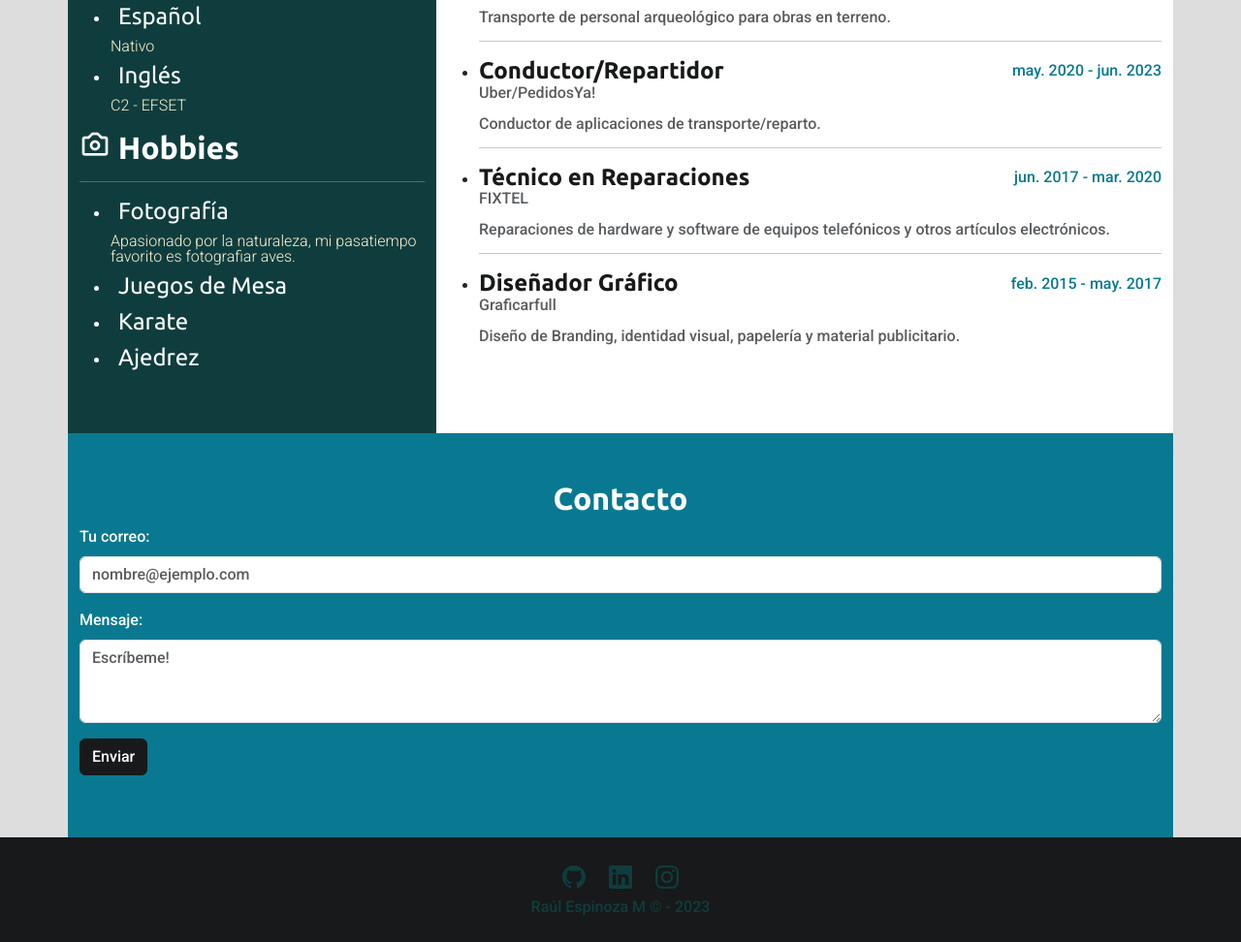
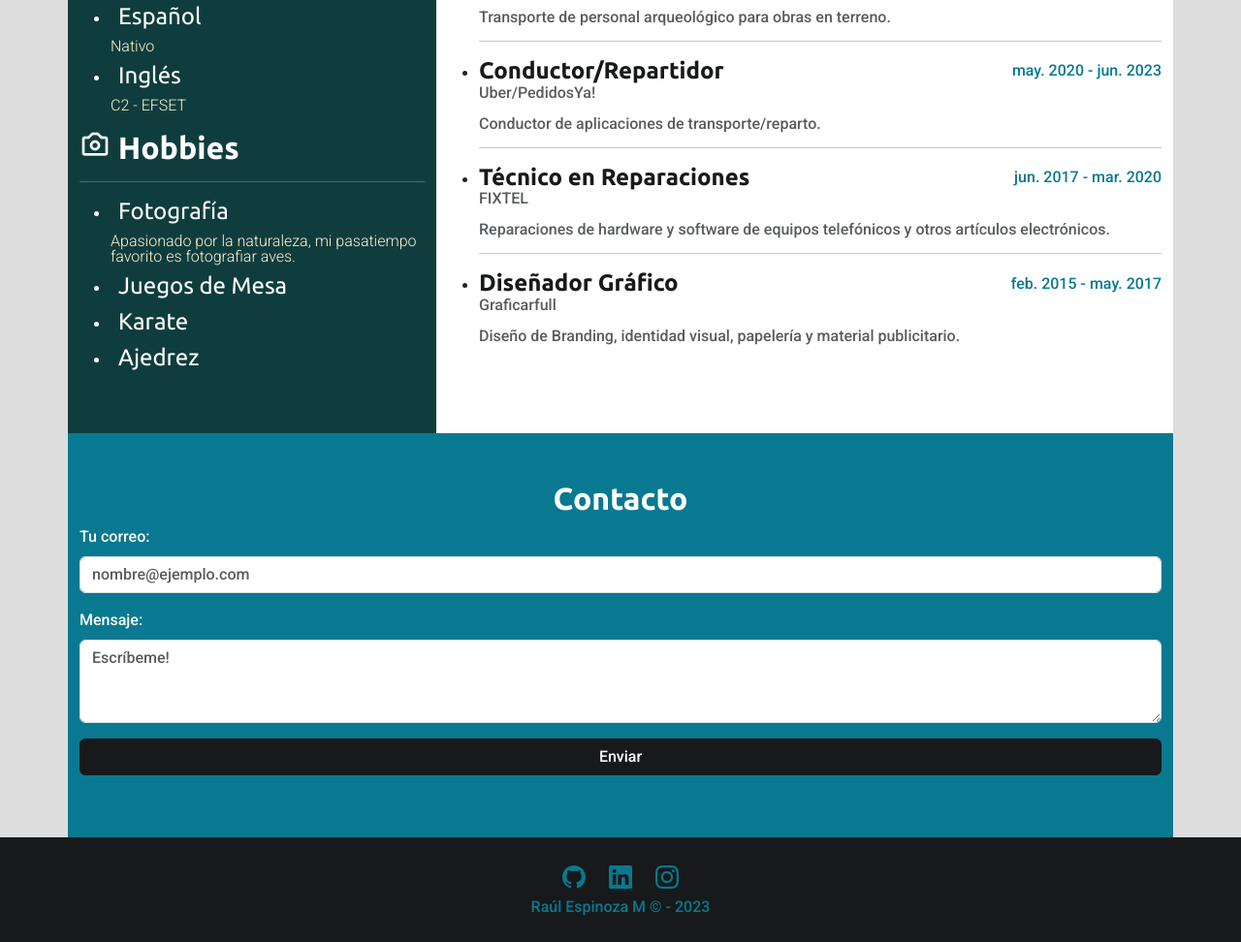
Before and after one commit to raulespmol/cv-portafolio, a website: page index.html in a window 1280 px wide. Shown: the part 936-1908 px from the top of the page at 97% size. Drawn offline with nearby package versions, Linux system fonts and the light colour scheme.

Commit message:
tweaks footer, add bootstrap portfolio.html

```diff
--- a/index.html
+++ b/index.html
@@ -230,7 +230,7 @@
                         <textarea class="form-control" id="exampleFormControlTextarea1" rows="3" placeholder="Escríbeme!"></textarea>
                     </div>
                     <div class="mb-3">
-                        <button type="button" class="btn btn-dark">Enviar</button>
+                        <button type="button" class="btn btn-dark w-100">Enviar</button>
                     </div>
                 </form>
             </div>
@@ -240,17 +240,17 @@
 
     <footer class="bg-dark text-center text-light p-4 d-flex flex-column align-items-center">
         <div class="social d-flex gap-4 fs-4">
-            <a href="https://github.com/raulespmol">
+            <a class="link-secondary" href="https://github.com/raulespmol">
                 <i class="bi bi-github"></i>
             </a>
-            <a href="https://www.linkedin.com/in/raul-espinoza-molina/">
+            <a class="link-secondary" href="https://www.linkedin.com/in/raul-espinoza-molina/">
                 <i class="bi bi-linkedin"></i>
             </a>
-            <a href="https://www.instagram.com/raul.espmol/">
+            <a class="link-secondary" href="https://www.instagram.com/raul.espmol/">
                 <i class="bi bi-instagram"></i>
             </a>
         </div>
-        <p class="mb-0 text-primary">Raúl Espinoza M © - 2023</p>
+        <p class="mb-0 text-secondary">Raúl Espinoza M © - 2023</p>
     </footer>
 
     <script
```
Also changed, not shown: portfolio.html (+11 -6 lines).
